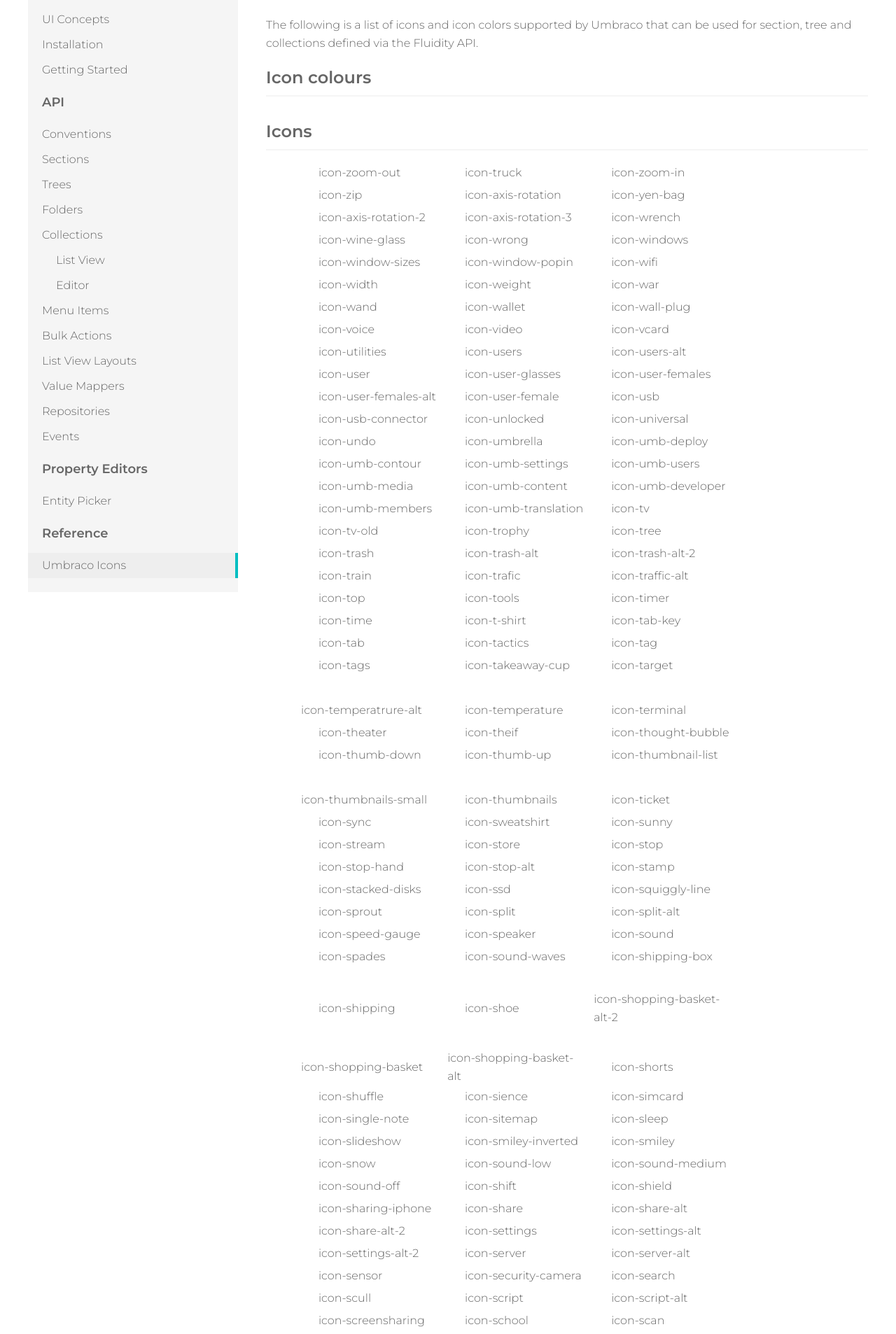
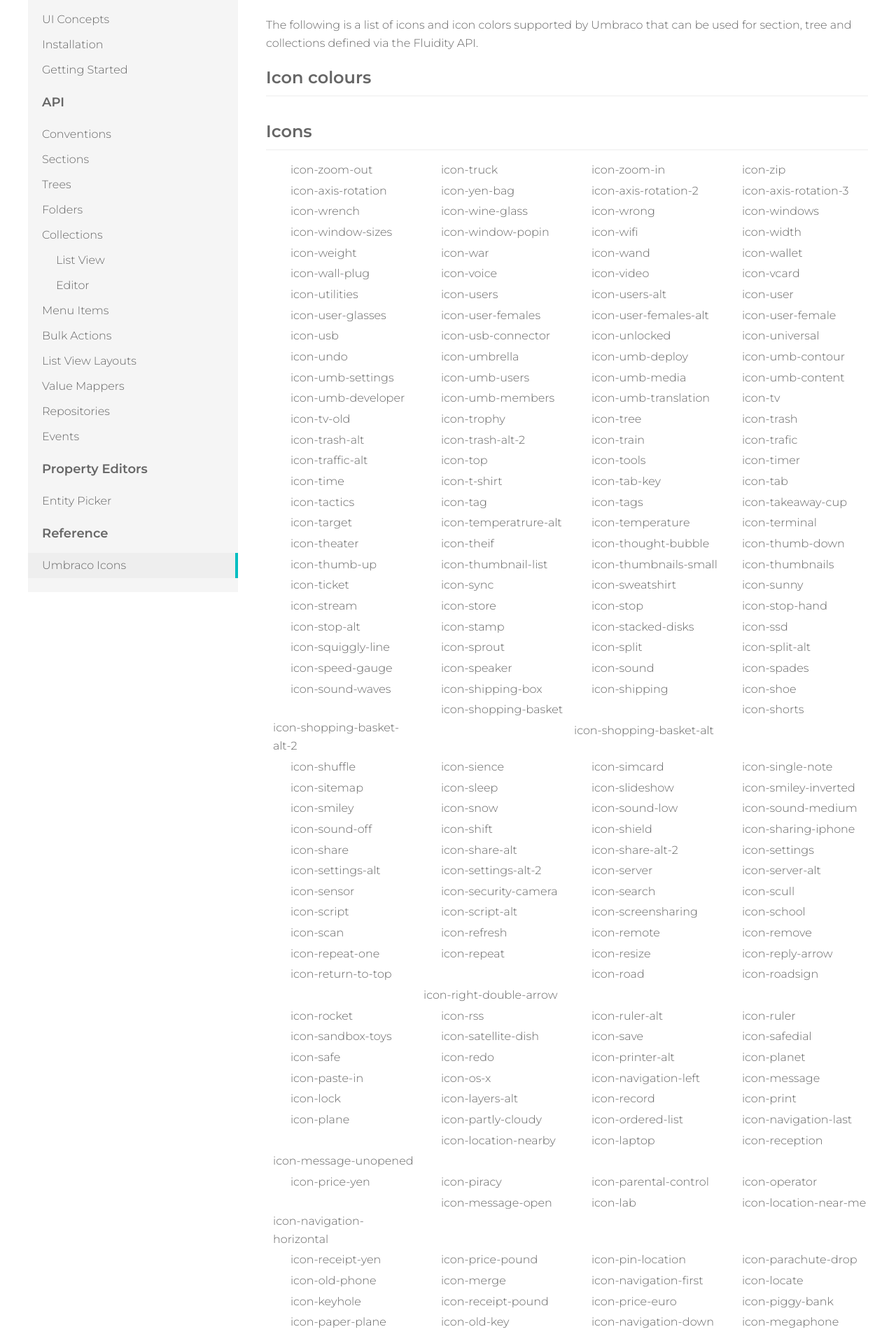
Before and after one commit to mattbrailsford/umbraco-fluidity, a Jekyll site: the page built from docs/_pages/04-reference-00-umbraco-icons.md, in a window 1280 px wide. Shown: the part 375-2281 px from the top of the page at 70% size. Built offline with Jekyll 4.4.1, drawn with Linux system fonts in a browser that asks for light colours; some web fonts are replaced.

Commit message:
Icon styling

```diff
--- a/docs/css/styles.css
+++ b/docs/css/styles.css
@@ -387,7 +387,7 @@ footer {
 }
 
 /* Icons */
-.icons-list ul,
+.icons-list,
 .icons-list li
 {
     list-style: none;
@@ -395,9 +395,15 @@ footer {
     padding: 0;
 }
 
+.icons-list {
+    display: flex;
+    flex-direction: row;
+    flex-wrap: wrap;
+}
+
 .icons-list li
 {
-    display: inline-block;
+    display: flex;
     width: 25%;
 }
 
```
